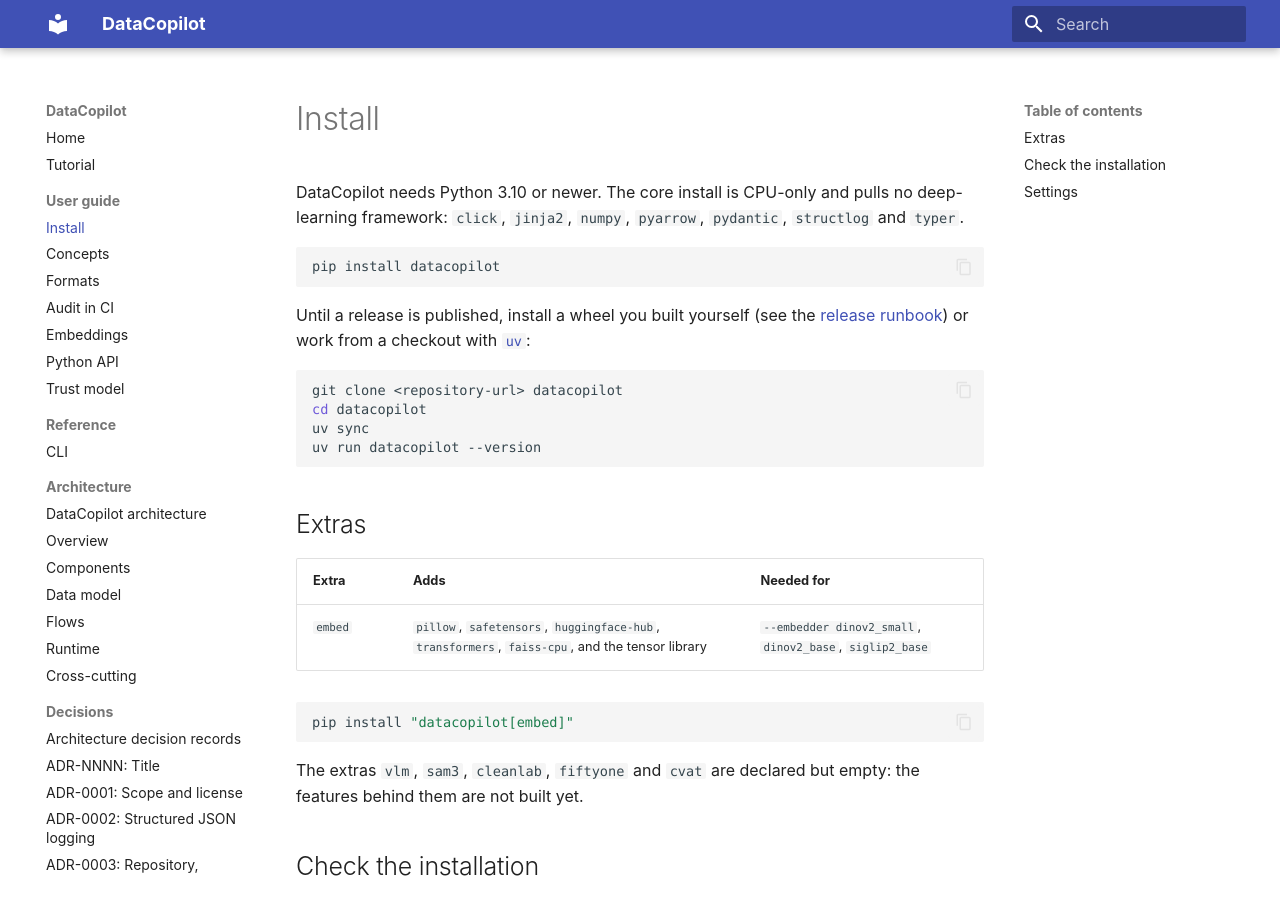
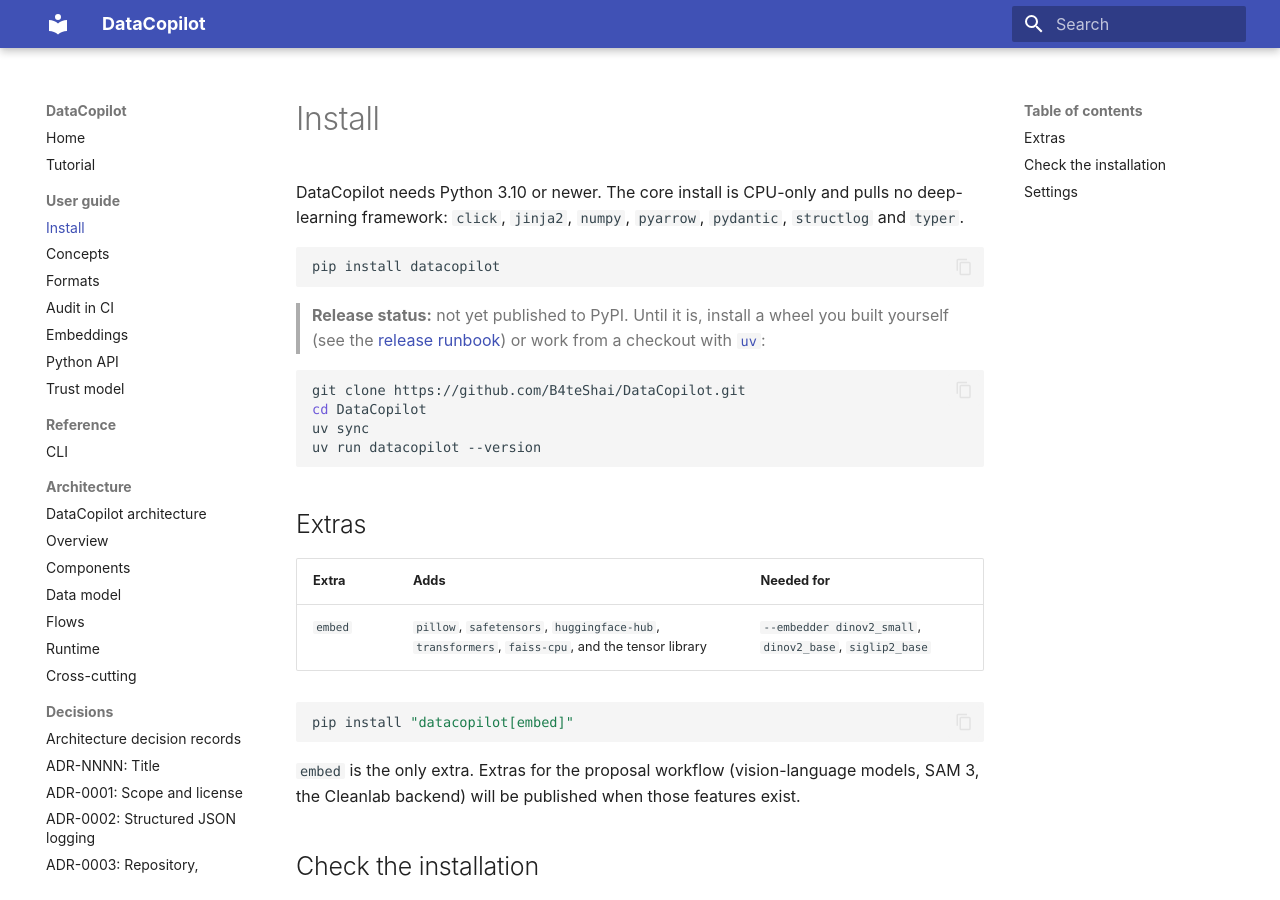
Before and after one commit to B4teShai/DataCopilot, an MkDocs documentation site: the page built from docs/guide/install.md, in a window 1280 px wide and 900 px high. Built offline with MkDocs 1.6.1 and Material for MkDocs 9.7.7, drawn with Linux system fonts in a browser that asks for light colours.

Commit message:
docs,chore: make the README and metadata correct before and after publishing, drop empty extras, fix drift
The README is the package index's long description, but it said the package was not published, told the reader
to clone a placeholder URL, claimed DuckDB, listed five of the seven core packages, said uv sync installs only
the core and linked to files with relative paths that break on the index. It now installs with pip install
datacopilot, links with absolute URLs, states the truth about the dependencies, and carries one marked
Release status line (also on the install page) that the release commit removes; the tag checker refuses to
tag while the README still has it, and tests keep the README free of relative links and placeholders.

Five extras (vlm, sam3, cleanlab, fiftyone, cvat) were published empty, so pip install "datacopilot[cleanlab]"
succeeded and installed nothing; they are removed until they hold dependencies, and a test forbids empty
extras and README references to extras that do not exist. The tag checker also rejects versions with leading
zeros, which PyPI would normalise. The runbook's final verification compared installed files with recorded
digests, which cannot be done; it now downloads the wheel and the sdist and compares them with the digests the
build recorded. The index page said eight checks (seven exist), the settings error behaviour in the runtime
document predated doctor, and the system-context diagram had no source and a stale note: it is generated from
a copy of the shared source in this repository.

````diff
--- a/docs/guide/install.md
+++ b/docs/guide/install.md
@@ -8,14 +8,14 @@
 pip install datacopilot
 ```
 
-Until a release is published, install a wheel you built yourself (see the
-[release runbook](../engineering/release.md)) or work from a checkout with
-[`uv`](https://docs.astral.sh/uv/):
+> **Release status:** not yet published to PyPI. Until it is, install a wheel you built yourself (see the
+> [release runbook](../engineering/release.md)) or work from a checkout with
+> [`uv`](https://docs.astral.sh/uv/):
 
 <!-- skip: needs a checkout and network access -->
 ```bash
-git clone <repository-url> datacopilot
-cd datacopilot
+git clone https://github.com/B4teShai/DataCopilot.git
+cd DataCopilot
 uv sync
 uv run datacopilot --version
 ```
@@ -31,8 +31,8 @@
 pip install "datacopilot[embed]"
 ```
 
-The extras `vlm`, `sam3`, `cleanlab`, `fiftyone` and `cvat` are declared but empty: the features
-behind them are not built yet.
+`embed` is the only extra. Extras for the proposal workflow (vision-language models, SAM 3, the Cleanlab
+backend) will be published when those features exist.
 
 ## Check the installation
 
--- a/pyproject.toml
+++ b/pyproject.toml
@@ -63,11 +63,6 @@
   "faiss-cpu>=1.15",
   "torch>=2.14",
 ]
-vlm = []
-sam3 = []
-cleanlab = []
-fiftyone = []
-cvat = []
 
 [project.entry-points."datacopilot.formats"]
 coco = "datacopilot.io.coco:plugin"
````
Also changed, not shown: CHANGELOG.md (+7 -0 lines), README.md (+32 -28 lines), docs/architecture/05-runtime.md (+2 -2 lines), docs/diagrams/system-context.diagram.mjs (added, +44 -0 lines), docs/engineering/release.md (+11 -4 lines), docs/index.md (+1 -1 lines), docs/diagrams/png/system-context.png, 5 other files.
